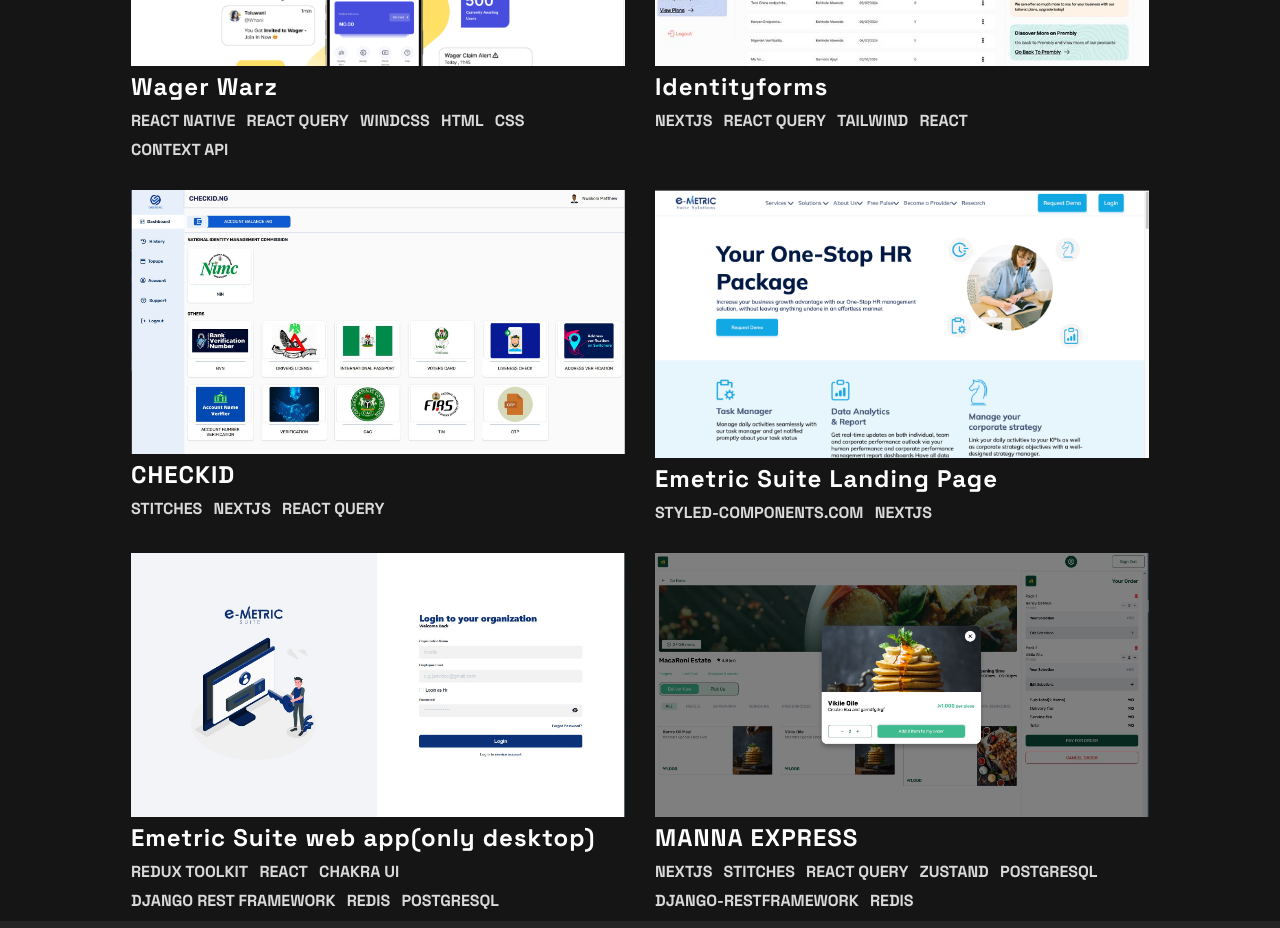
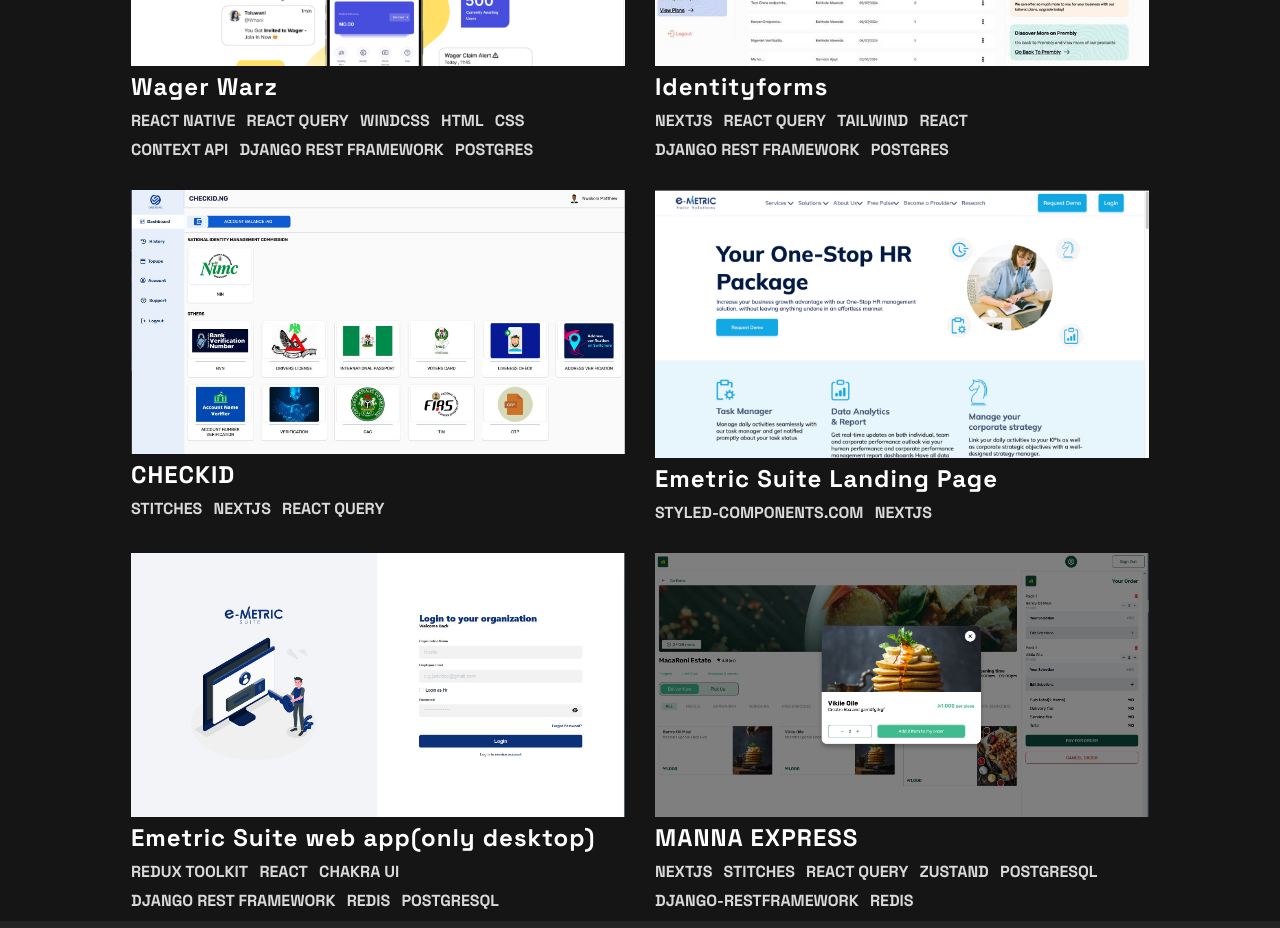
Before and after one commit to MARKOTHEDEV/markothedevportfolio, a React (Create React App) app: page / in a window 1280 px wide. Shown: the part 1480-2408 px from the top of the page. Built offline with nearby package versions, Linux system fonts and the light colour scheme.

Commit message:
updated stack

```diff
--- a/src/shared/Projects/Projects.tsx
+++ b/src/shared/Projects/Projects.tsx
@@ -33,6 +33,8 @@ const Projects = (): React.ReactElement => {
         "HTML",
         "CSS",
         "Context Api",
+        "DJANGO REST FRAMEWORK",
+        "Postgres",
       ],
       projectName: "Wager Warz",
       projectImage: wargerwarz,
@@ -41,7 +43,14 @@ const Projects = (): React.ReactElement => {
       accessVariant: isTab ? "hover" : "static",
       code_url: "#",
       website_url: "https://identityforms.prembly.com/",
-      stacks: ["NEXTJS", "REACT QUERY", "Tailwind", "React"],
+      stacks: [
+        "NEXTJS",
+        "REACT QUERY",
+        "Tailwind",
+        "React",
+        "DJANGO REST FRAMEWORK",
+        "Postgres",
+      ],
       projectName: "Identityforms",
       projectImage: idfroms,
     },
```
